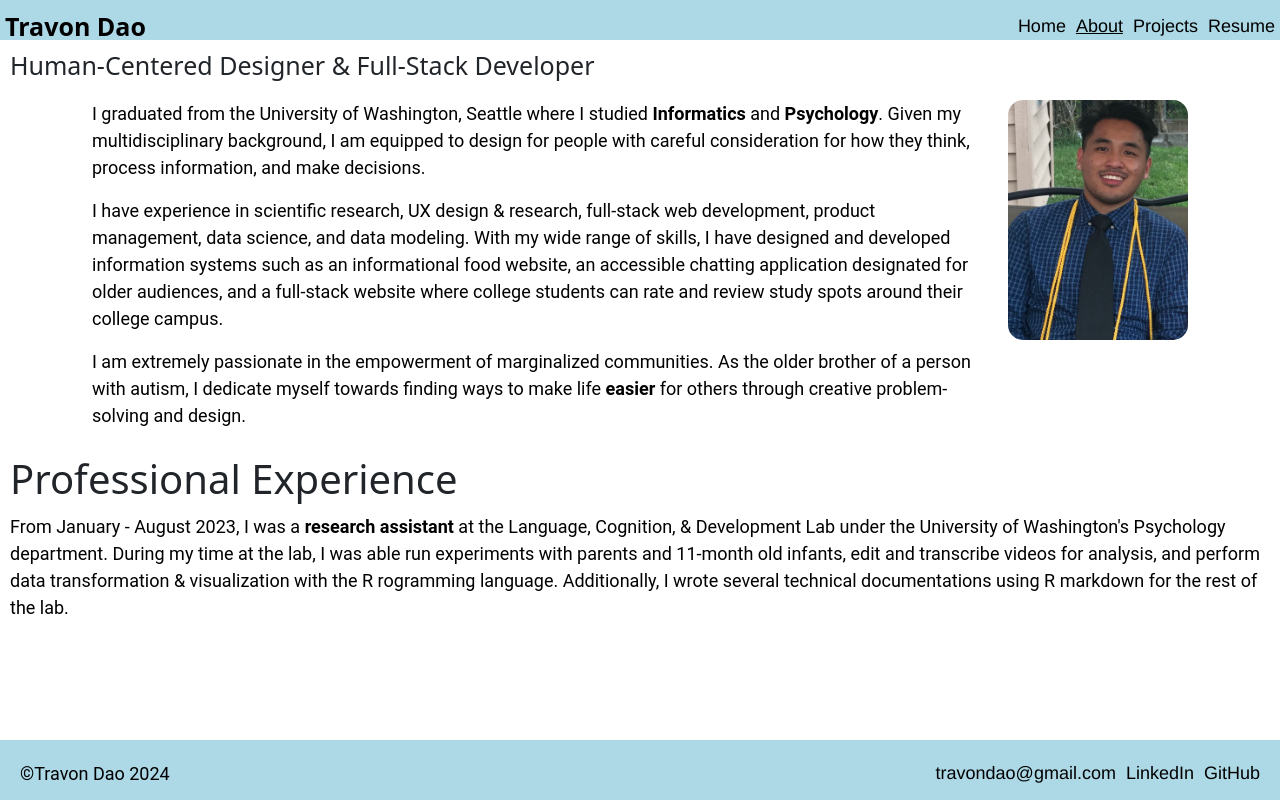
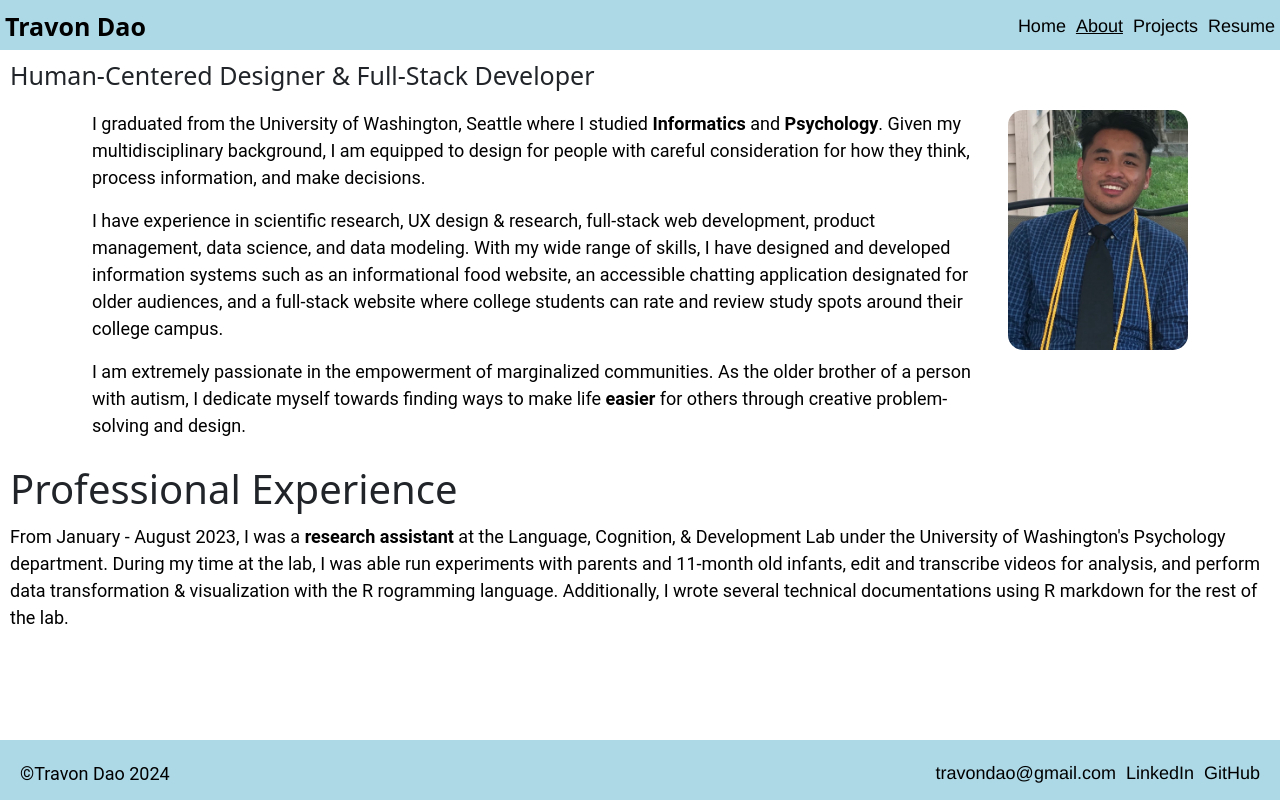
Before and after one commit to tdao09/portfolio, a React (Create React App) app: page /about in a window 1280 px wide. Built offline with nearby package versions, Linux system fonts and the light colour scheme.

Commit message:
nav bar bigger

```diff
--- a/package.json
+++ b/package.json
@@ -10,6 +10,7 @@
     "bootstrap": "^5.3.3",
     "react": "^18.2.0",
     "react-dom": "^18.2.0",
+    "react-icons": "^5.0.1",
     "react-router-dom": "^6.22.2",
     "react-scripts": "^5.0.1",
     "web-vitals": "^2.1.4"
--- a/src/components/footer.js
+++ b/src/components/footer.js
@@ -1,4 +1,5 @@
 import '../css/footer.css';
+import {FaLinkedin, FaGithub, FaEnvelope} from 'react-icons/fa'
 
 export default function Footer() {
     return(
@@ -13,7 +14,6 @@ export default function Footer() {
                     <li><a href="https://github.com/tdao09" target="_blank" rel="noreferrer">GitHub</a></li>
                 </ul>
             </div>
-
         </footer>
     );
 }
--- a/src/css/footer.css
+++ b/src/css/footer.css
@@ -1,14 +1,11 @@
 footer {
     background-color: lightblue;
     height: 60px;
-    bottom: 0;
     display: flex;
+    margin-top: auto;
+    padding: 20px;
 }
 
-footer {
-    margin-top: auto;
-    padding: 20px;
-  }
 
 footer ul {
     list-style-type: none;
--- a/src/css/navbar.css
+++ b/src/css/navbar.css
@@ -1,6 +1,6 @@
 .navbar {
     background-color: lightblue;
-    height: 40px;
+    height: 50px;
     padding: 8px;
     display: flex;
 }
```
Also changed, not shown: 1 other file (tests, documents, lock files or other folders).
